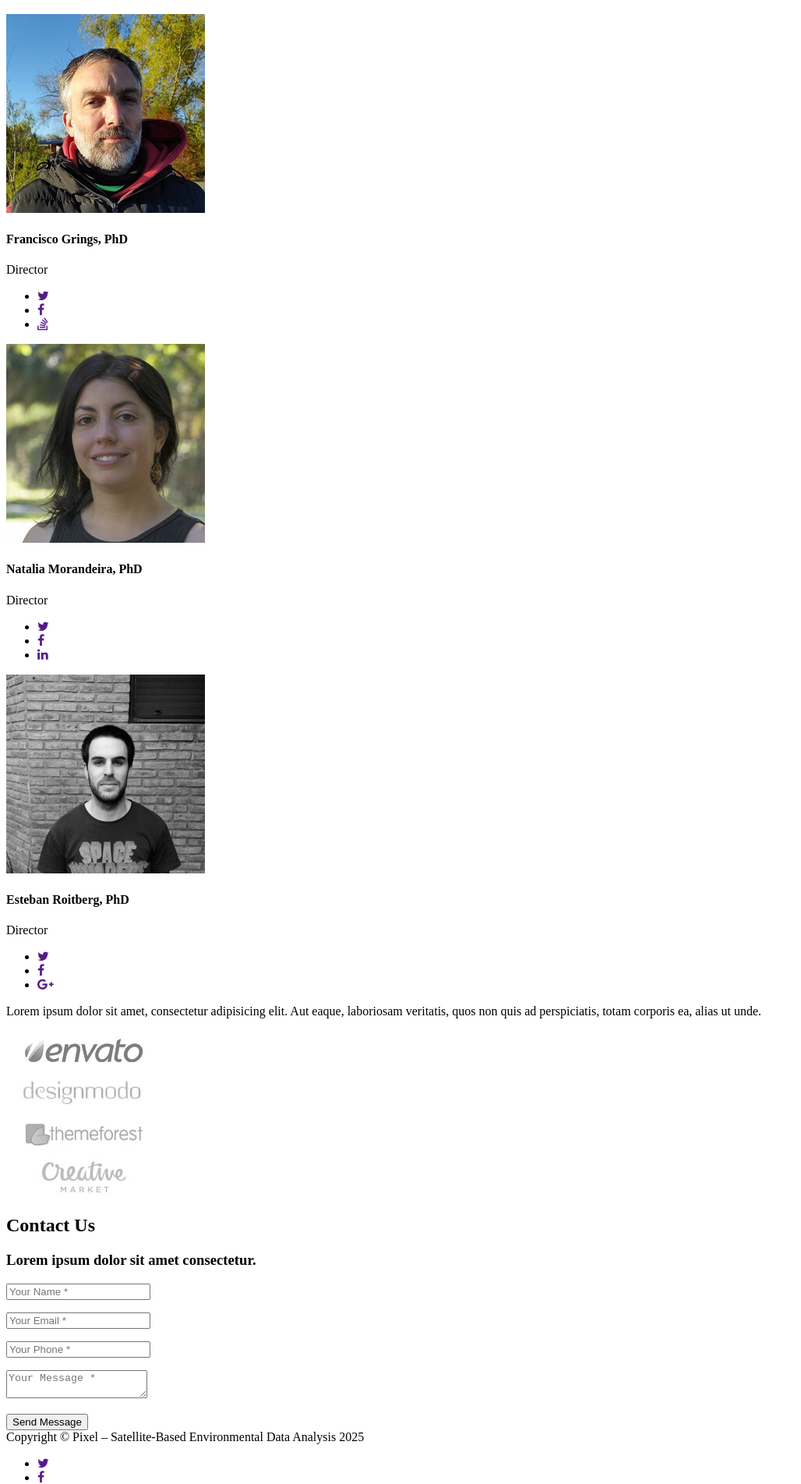
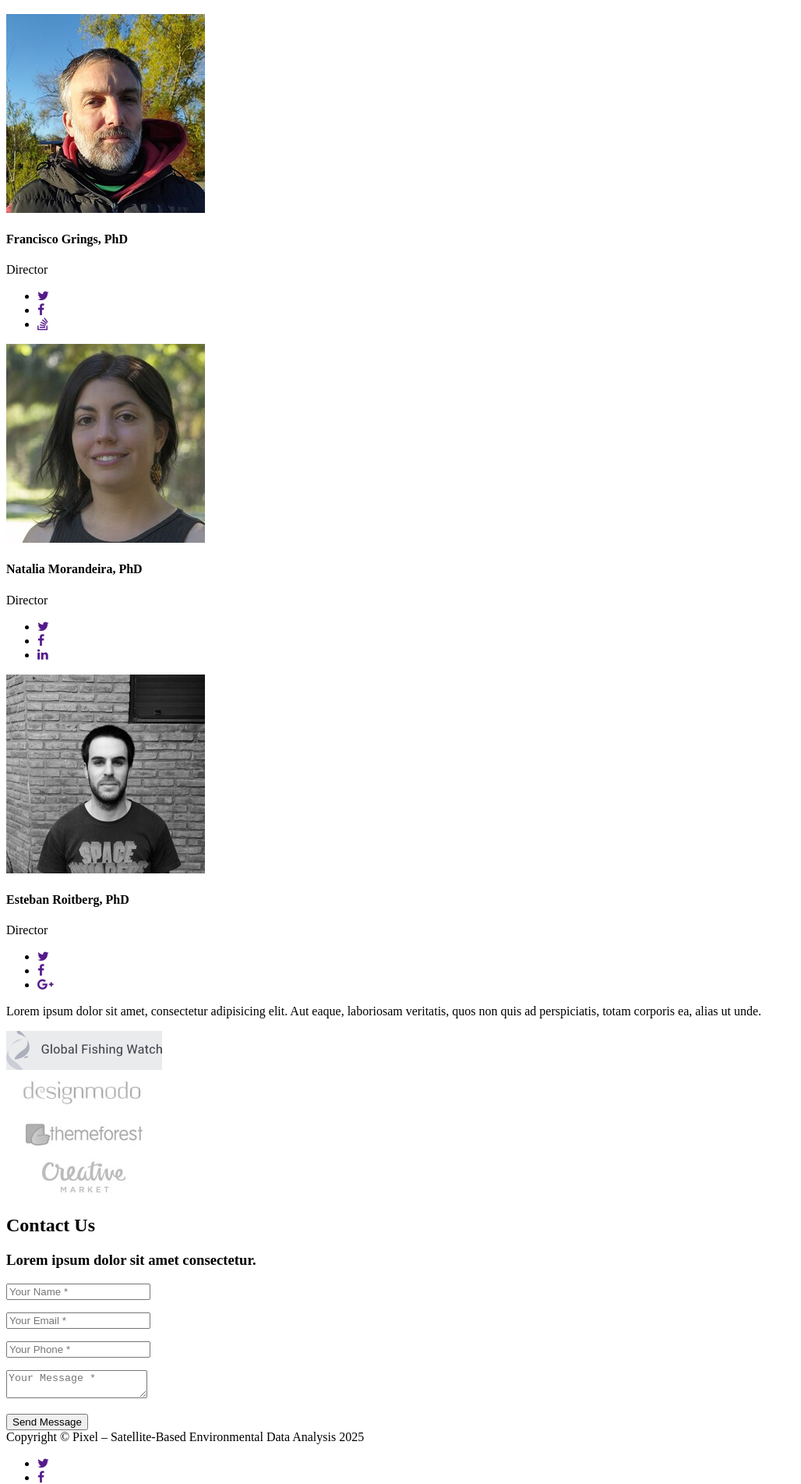
Before and after one commit to PixelNGO/pixel-ong.github.io, a Jekyll site: the page built from index.html, in a window 1280 px wide. Shown: the part 4497-6400 px from the top of the page at 78% size, without its empty margins (0-1028 px from the left). Built offline with Jekyll 4.4.1, drawn with Linux system fonts in a browser that asks for light colours; some web fonts are replaced.

Commit message:
Update logos

```diff
--- a/_includes/clients.html
+++ b/_includes/clients.html
@@ -4,7 +4,7 @@
             <div class="row">
                 <div class="col-md-3 col-sm-6">
                     <a href="#">
-                        <img src="img/logos/envato.jpg" class="img-responsive img-centered" alt="">
+                        <img src="img/logos/globalfishingwatch.png" class="img-responsive img-centered" alt="">
                     </a>
                 </div>
                 <div class="col-md-3 col-sm-6">
```
Also changed, not shown: img/logos/GFW.jpg (deleted), img/logos/globalfishingwatch.png (added).
